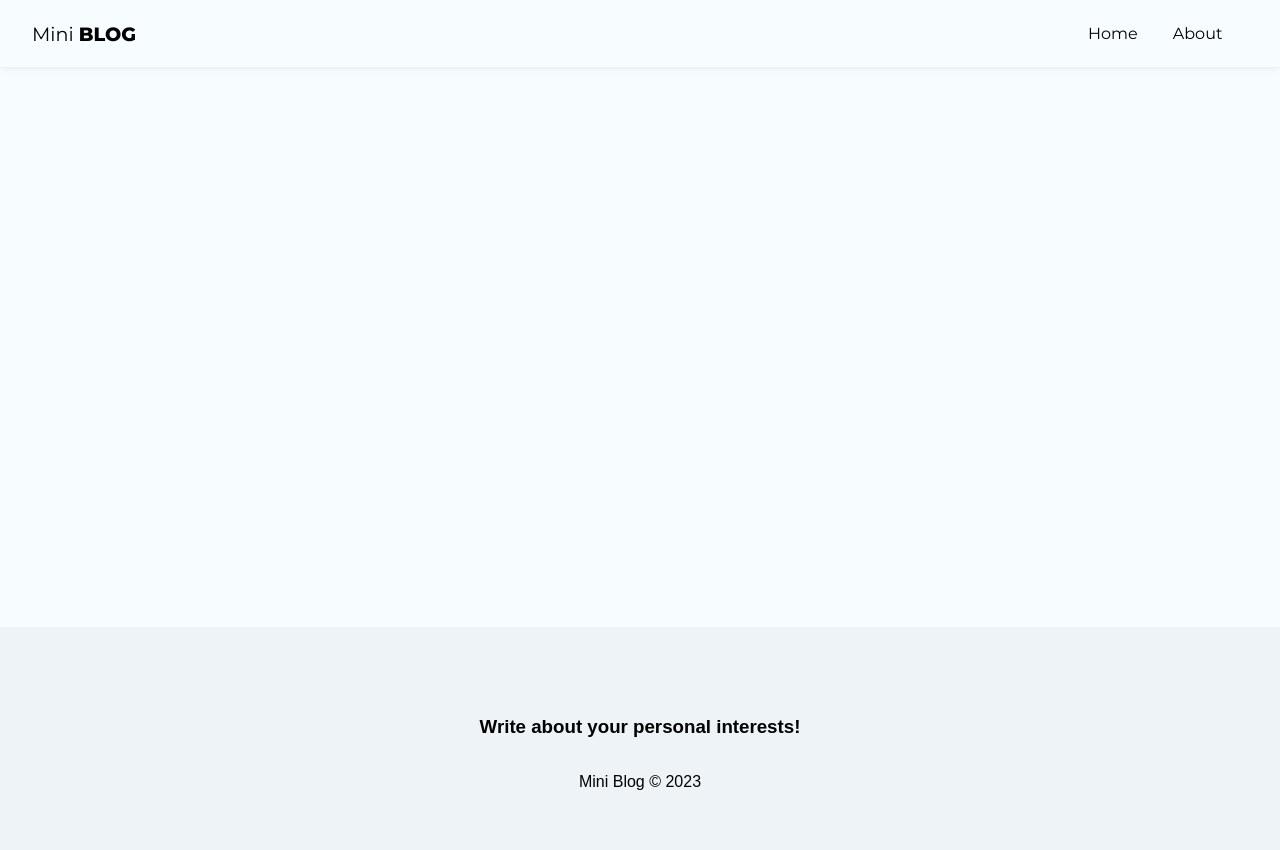
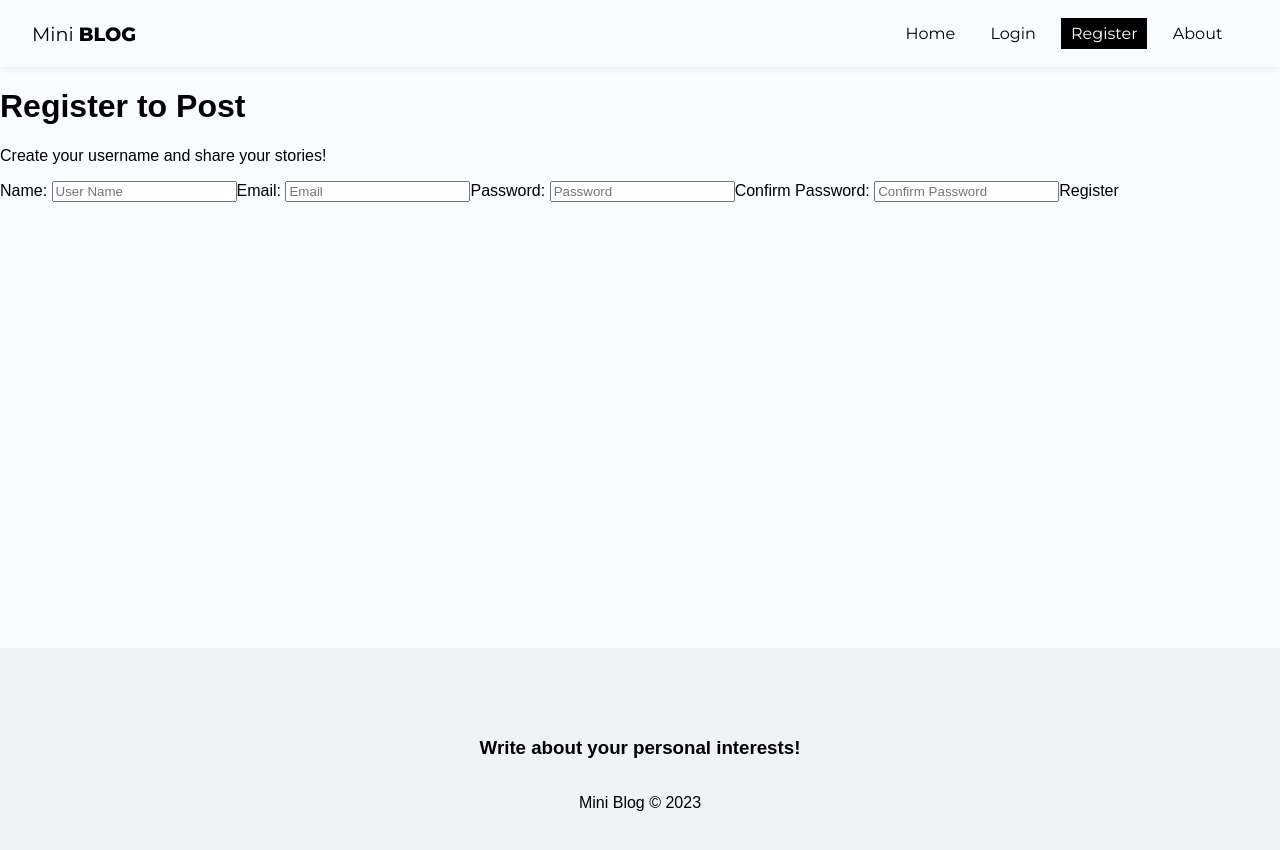
Before and after one commit to lsegouras/miniblog, a React (Create React App) app: page /register in a window 1280 px wide. Shown: the top 850 px of the page. Built offline with nearby package versions, Linux system fonts and the light colour scheme.

Commit message:
feat: Login and Register

```diff
--- a/src/App.js
+++ b/src/App.js
@@ -4,6 +4,9 @@ import Home from './pages/Home/Home';
 import About from './pages/About/About';
 import Navbar from './components/Navbar';
 import Footer from './components/Footer';
+import Login from './pages/Login/Login';
+import Register from './pages/Register/Register';
+
 
 function App() {
   return (
@@ -14,6 +17,8 @@ function App() {
           <Routes>
             <Route path="/" element={<Home />} />
             <Route path="/about" element={<About />} />
+            <Route path="/login" element={<Login />} />
+            <Route path="/register" element={<Register />} />
           </Routes>
         </div>
         <Footer />
--- a/src/components/Navbar.js
+++ b/src/components/Navbar.js
@@ -18,6 +18,22 @@ function Navbar() {
         </li>
         <li>
           <NavLink
+            to="/login"
+            className={({ isActive }) => (isActive ? styles.active : "")}
+          >
+            Login
+          </NavLink>
+        </li>
+        <li>
+          <NavLink
+            to="/register"
+            className={({ isActive }) => (isActive ? styles.active : "")}
+          >
+            Register
+          </NavLink>
+        </li>
+        <li>
+          <NavLink
             to="/about"
             className={({ isActive }) => (isActive ? styles.active : "")}
           >
--- /dev/null
+++ b/src/pages/Login/Login.js
@@ -0,0 +1,11 @@
+import styles from './Login.module.css'
+
+const Login = () => {
+  return (
+    <div>
+      <h2>Login</h2>
+    </div>
+  )
+}
+
+export default Login
--- /dev/null
+++ b/src/pages/Register/Register.js
@@ -0,0 +1,32 @@
+import styles from "./Register.module.css"
+import { useState, useEffect } from 'react'
+
+const Register = () => {
+  return (
+    <div>
+      <h1>Register to Post</h1>
+      <p>Create your username and share your stories! </p>
+      <form>
+        <label>
+          <span>Name: </span>
+          <input type="text" name="name" required placeholder="User Name"></input>
+        </label>
+        <label>
+          <span>Email: </span>
+          <input type="email" name="email" required placeholder="Email"></input>
+        </label>
+        <label>
+          <span>Password: </span>
+          <input type="password" name="password" required placeholder="Password"></input>
+        </label>
+        <label>
+          <span>Confirm Password: </span>
+          <input type="password" name="confirmPassword" required placeholder="Confirm Password"></input>
+        </label>
+        <label className="btn">Register</label>
+      </form>
+    </div>
+  )
+}
+
+export default Register
```
Also changed, not shown: src/pages/Login/Login.module.css (added), src/pages/Register/Register.module.css (added).
